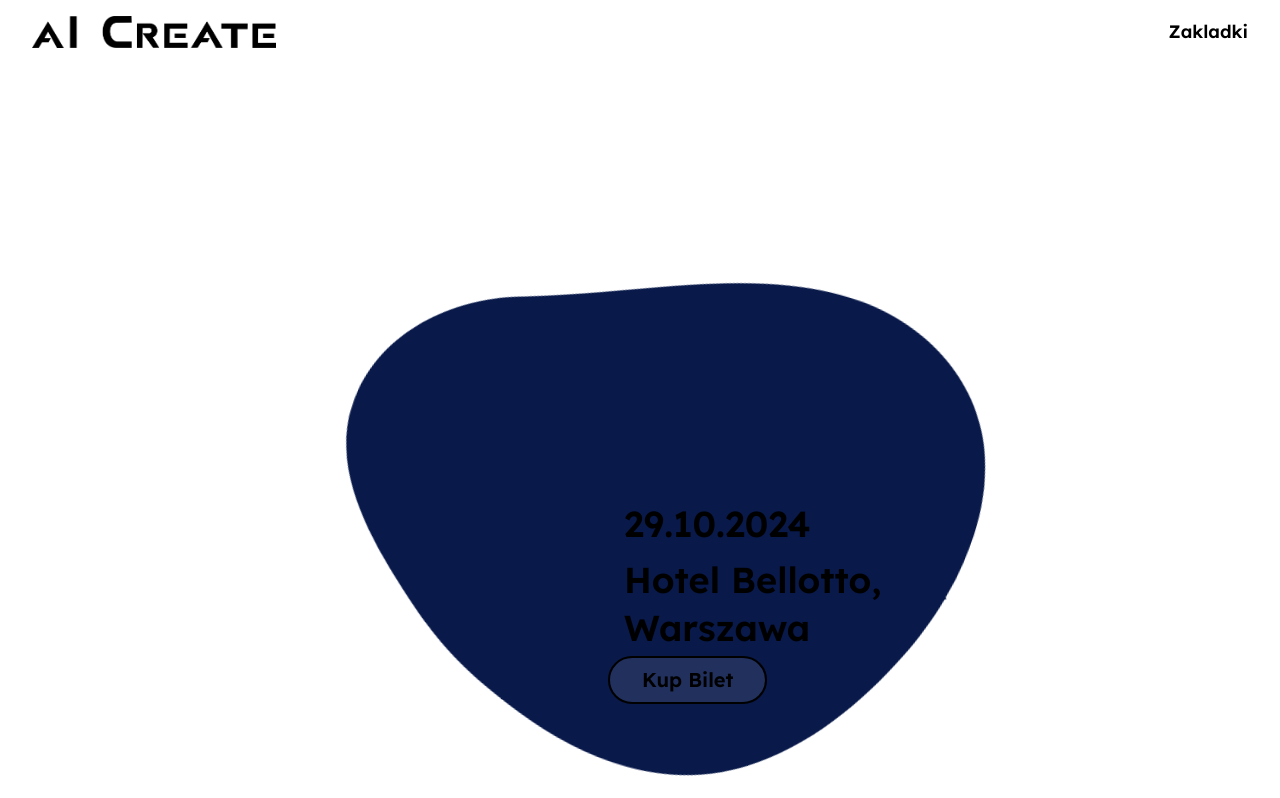
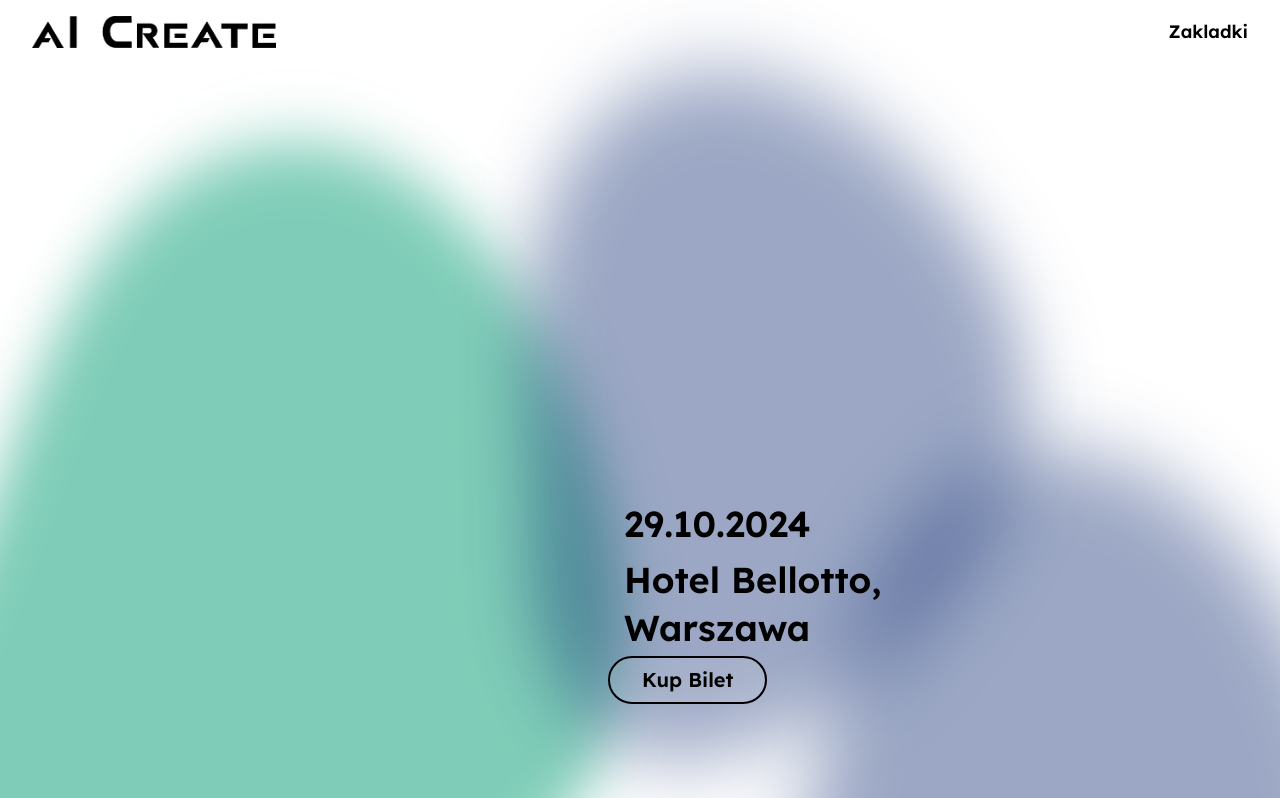
Before and after one commit to k0wal45/ai-create-conference, a Next.js app: page / in a window 1280 px wide. Shown: the top 798 px of the page. Built offline with nearby package versions, Linux system fonts and the light colour scheme.

Commit message:
blobs done maybe fixes later

```diff
--- a/components/Hero/Blob.css
+++ b/components/Hero/Blob.css
@@ -1,30 +1,79 @@
 .blob {
   position: absolute;
-  top: 0;
-  left: 1/2;
-  width: 30rem;
-  z-index: -1;
-  animation: move 10s ease-in-out infinite;
   transform-origin: 50% 50%;
 }
 
-@keyframes move {
+.animated-blob1 {
+  animation: move1 40s ease-in-out infinite;
+}
+
+.animated-blob2 {
+  animation: move2 50s ease-in-out infinite;
+}
+
+.animated-blob3 {
+  animation: move3 65s linear infinite;
+}
+
+@keyframes move1 {
   0% {
-    transform: scale(1) translate(50%, 30%);
+    transform: scale(1) translate(-20%, 10%);
   }
   24% {
-    transform: scale(0.8, 1) translate(70%, 30%) rotate(100deg);
+    transform: scale(0.8, 1) translate(-50%, 10%) rotate(30deg);
   }
-  50% {
-    transform: scale(1.1, 0.8) translate(40%, 30%) rotate(160deg);
+  36% {
+    transform: scale(1.1, 0.8) translate(-60%, 30%) rotate(70deg);
   }
-  60% {
-    transform: scale(1.3) translate(80%, 40%) rotate(80deg);
+  62% {
+    transform: scale(1.3) translate(-30%, 10%) rotate(120deg);
   }
-  80% {
-    transform: scale(1.3) translate(60%, 40%) rotate(30deg);
+  83% {
+    transform: scale(1.3) translate(20%, 0%) rotate(50deg);
   }
   100% {
-    transform: scale(1) translate(50%, 30%);
+    transform: scale(1) translate(-20%, 10%);
   }
 }
+
+@keyframes move3 {
+  0% {
+    transform: scale(1) translate(10%, 70%);
+  }
+  24% {
+    transform: scale(0.8, 1) translate(20%, 50%) rotate(100deg);
+  }
+  36% {
+    transform: scale(1.1, 0.8) translate(40%, 10%) rotate(-40deg);
+  }
+  62% {
+    transform: scale(1.3) translate(-30%, 30%) rotate(-80deg);
+  }
+  83% {
+    transform: scale(1.3) translate(-20%, 40%) rotate(-30deg);
+  }
+  100% {
+    transform: scale(1) translate(10%, 70%);
+  }
+}
+
+@keyframes move2 {
+  0% {
+    transform: scale(1.3) translate(-90%, 0%);
+  }
+  24% {
+    transform: scale(0.9, 1.3) translate(-110%, 60%) rotate(100deg);
+  }
+  36% {
+    transform: scale(1.6, 1.2) translate(-60%, 70%) rotate(160deg);
+  }
+  62% {
+    transform: scale(2, 1.6) translate(-80%, 20%) rotate(80deg);
+  }
+  83% {
+    transform: scale(1) translate(-80%, 40%) rotate(30deg);
+  }
+  100% {
+    transform: scale(1.3) translate(-90%, 0%);
+  }
+}
--- a/components/Hero/Blob.tsx
+++ b/components/Hero/Blob.tsx
@@ -2,15 +2,9 @@ import "./Blob.css";
 
 const Blob = () => {
   return (
-    <div className="blob fill-primary">
-      <svg
-        version="1.1"
-        xmlns="http://www.w3.org/2000/svg"
-        viewBox="0 0 310 350"
-      >
-        <path d="M156.4,339.5c31.8-2.5,59.4-26.8,80.2-48.5c28.3-29.5,40.5-47,56.1-85.1c14-34.3,20.7-75.6,2.3-111  c-18.1-34.8-55.7-58-90.4-72.3c-11.7-4.8-24.1-8.8-36.8-11.5l-0.9-0.9l-0.6,0.6c-27.7-5.8-56.6-6-82.4,3c-38.8,13.6-64,48.8-66.8,90.3c-3,43.9,17.8,88.3,33.7,128.8c5.3,13.5,10.4,27.1,14.9,40.9C77.5,309.9,111,343,156.4,339.5z" />
-      </svg>
-    </div>
+    <svg version="1.1" xmlns="http://www.w3.org/2000/svg" viewBox="0 0 310 350">
+      <path d="M156.4,339.5c31.8-2.5,59.4-26.8,80.2-48.5c28.3-29.5,40.5-47,56.1-85.1c14-34.3,20.7-75.6,2.3-111  c-18.1-34.8-55.7-58-90.4-72.3c-11.7-4.8-24.1-8.8-36.8-11.5l-0.9-0.9l-0.6,0.6c-27.7-5.8-56.6-6-82.4,3c-38.8,13.6-64,48.8-66.8,90.3c-3,43.9,17.8,88.3,33.7,128.8c5.3,13.5,10.4,27.1,14.9,40.9C77.5,309.9,111,343,156.4,339.5z" />
+    </svg>
   );
 };
 
--- a/components/Hero/Hero.tsx
+++ b/components/Hero/Hero.tsx
@@ -11,12 +11,23 @@ const Hero = () => {
         <p>Warszawa</p>
         <Link
           href=""
-          className="py-2 px-8 border-black border-2 rounded-full text-xl bg-white/10 hover:scale-105 duration-200 md:-translate-x-4"
+          className="py-2 px-8 border-black border-2 rounded-full text-xl bg-white/10 hover:scale-105 duration-200 md:-translate-x-4 active:scale-100 hover:shadow-xl"
         >
           Kup Bilet
         </Link>
       </div>
-      <Blob />
+      {/* blob 1 */}
+      <div className="blob fill-primary/40 blur-2xl top-2/3 lg:top-0 left-1/2 animated-blob1 z-[-1] w-64 lg:w-[40rem]">
+        <Blob />
+      </div>
+      {/* blob 2 */}
+      <div className="blob fill-secondary/50 blur-xl top-1/4 lg:top-0 left-1/2 animated-blob2 z-[-2] w-72 lg:w-[40rem]">
+        <Blob />
+      </div>
+      {/* blob 3 */}
+      <div className="blob fill-primary/40 blur-2xl top-[-50px] lg:top-0 left-1/2 animated-blob3 z-[-3] w-56 lg:w-[40rem]">
+        <Blob />
+      </div>
     </header>
   );
 };
--- a/tailwind.config.ts
+++ b/tailwind.config.ts
@@ -9,7 +9,7 @@ const config: Config = {
   theme: {
     extend: {
       colors: {
-        primary: "#08194A",
+        primary: "#07256b",
         secondary: "#009C72",
       },
     },
```
